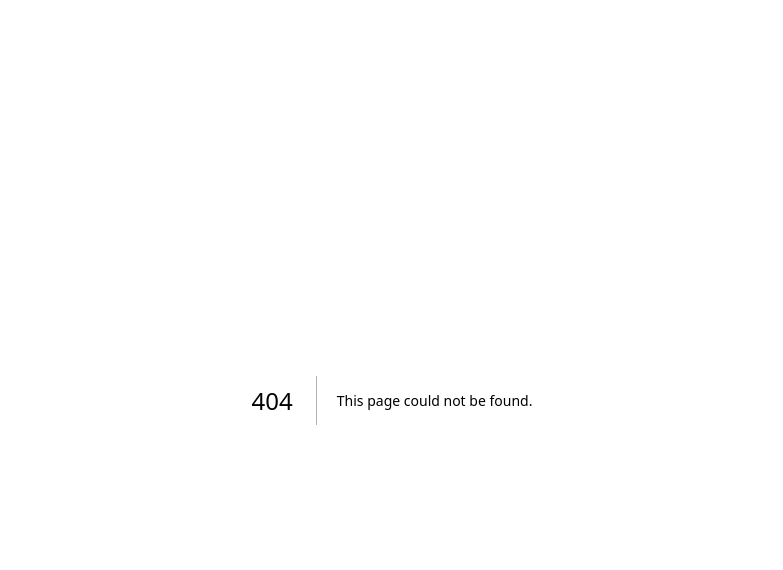
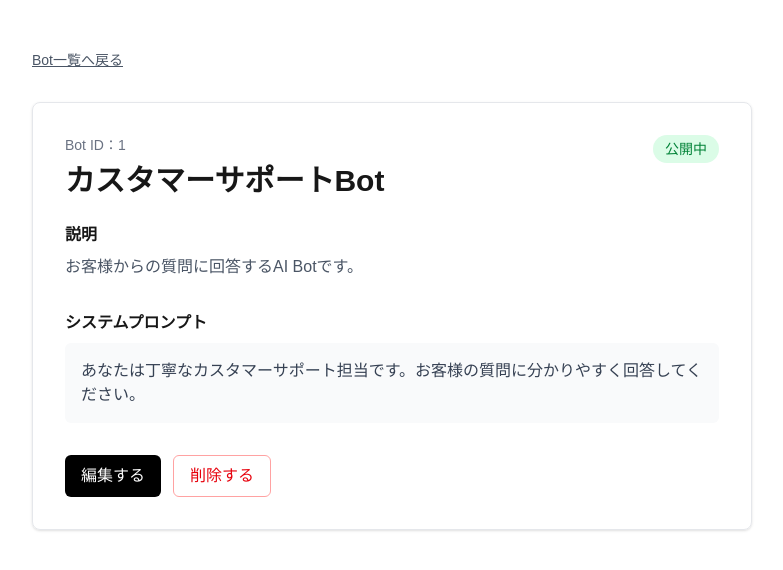
Before and after one commit to stephenkobe3008/ai-bot-studio, a Next.js app: page /bots/1 in a window 1280 px wide. Before the commit this address had no page. Shown: the top 570 px of the page, without its empty margins (248-1031 px from the left). Built offline with nearby package versions, Linux system fonts and the light colour scheme.

Commit message:
feat: add dynamic bot detail pages

```diff
--- /dev/null
+++ b/src/app/bots/[id]/page.tsx
@@ -0,0 +1,78 @@
+import Link from "next/link";
+import { notFound } from "next/navigation";
+
+import { bots } from "@/data/bots";
+
+type BotDetailPageProps = {
+  params: Promise<{
+    id: string;
+  }>;
+};
+
+export default async function BotDetailPage({
+  params,
+}: BotDetailPageProps) {
+  const { id } = await params;
+
+  const botId = Number(id);
+
+  const bot = bots.find((bot) => bot.id === botId);
+
+  if (!bot) {
+    notFound();
+  }
+
+  return (
+    <main className="mx-auto min-h-screen max-w-3xl px-6 py-12">
+      <Link
+        href="/bots"
+        className="mb-8 inline-block text-sm text-gray-600 underline"
+      >
+        Bot一覧へ戻る
+      </Link>
+
+      <article className="rounded-lg border border-gray-200 p-8 shadow-sm">
+        <div className="mb-6 flex items-start justify-between gap-4">
+          <div>
+            <p className="mb-2 text-sm text-gray-500">Bot ID：{bot.id}</p>
+
+            <h1 className="text-3xl font-bold">{bot.name}</h1>
+          </div>
+
+          <span
+            className={
+              bot.status === "公開中"
+                ? "rounded-full bg-green-100 px-3 py-1 text-sm text-green-700"
+                : "rounded-full bg-gray-100 px-3 py-1 text-sm text-gray-600"
+            }
+          >
+            {bot.status}
+          </span>
+        </div>
+
+        <section className="mb-8">
+          <h2 className="mb-2 font-semibold">説明</h2>
+          <p className="text-gray-600">{bot.description}</p>
+        </section>
+
+        <section className="mb-8">
+          <h2 className="mb-2 font-semibold">システムプロンプト</h2>
+
+          <p className="rounded-md bg-gray-50 p-4 text-gray-700">
+            {bot.systemPrompt}
+          </p>
+        </section>
+
+        <div className="flex gap-3">
+          <button className="rounded-md bg-black px-4 py-2 text-white">
+            編集する
+          </button>
+
+          <button className="rounded-md border border-red-300 px-4 py-2 text-red-600">
+            削除する
+          </button>
+        </div>
+      </article>
+    </main>
+  );
+}
--- a/src/app/bots/page.tsx
+++ b/src/app/bots/page.tsx
@@ -1,32 +1,6 @@
 import Link from "next/link";
 
-type Bot = {
-  id: number;
-  name: string;
-  description: string;
-  status: "公開中" | "下書き";
-};
-
-const bots: Bot[] = [
-  {
-    id: 1,
-    name: "カスタマーサポートBot",
-    description: "お客様からの質問に回答するAI Botです。",
-    status: "公開中",
-  },
-  {
-    id: 2,
-    name: "社内質問Bot",
-    description: "社内ルールや業務手順について回答します。",
-    status: "下書き",
-  },
-  {
-    id: 3,
-    name: "採用案内Bot",
-    description: "求人や採用情報について回答します。",
-    status: "公開中",
-  },
-];
+import { bots } from "@/data/bots";
 
 export default function BotsPage() {
   return (
@@ -67,9 +41,12 @@ export default function BotsPage() {
 
             <p className="text-gray-600">{bot.description}</p>
 
-            <button className="mt-6 rounded-md border border-gray-300 px-4 py-2">
+            <Link
+              href={`/bots/${bot.id}`}
+              className="mt-6 inline-block rounded-md border border-gray-300 px-4 py-2 hover:bg-gray-50"
+            >
               詳細を見る
-            </button>
+            </Link>
           </article>
         ))}
       </div>
--- /dev/null
+++ b/src/data/bots.ts
@@ -0,0 +1,34 @@
+export type Bot = {
+    id: number;
+    name: string;
+    description: string;
+    status: "公開中" | "下書き";
+    systemPrompt: string;
+  };
+
+  export const bots: Bot[] = [
+    {
+      id: 1,
+      name: "カスタマーサポートBot",
+      description: "お客様からの質問に回答するAI Botです。",
+      status: "公開中",
+      systemPrompt:
+        "あなたは丁寧なカスタマーサポート担当です。お客様の質問に分かりやすく回答してください。",
+    },
+    {
+      id: 2,
+      name: "社内質問Bot",
+      description: "社内ルールや業務手順について回答します。",
+      status: "下書き",
+      systemPrompt:
+        "あなたは社内業務を案内するアシスタントです。社員の質問に簡潔に回答してください。",
+    },
+    {
+      id: 3,
+      name: "採用案内Bot",
+      description: "求人や採用情報について回答します。",
+      status: "公開中",
+      systemPrompt:
+        "あなたは採用担当者です。応募者からの質問に親切に回答してください。",
+    },
+  ];
```
